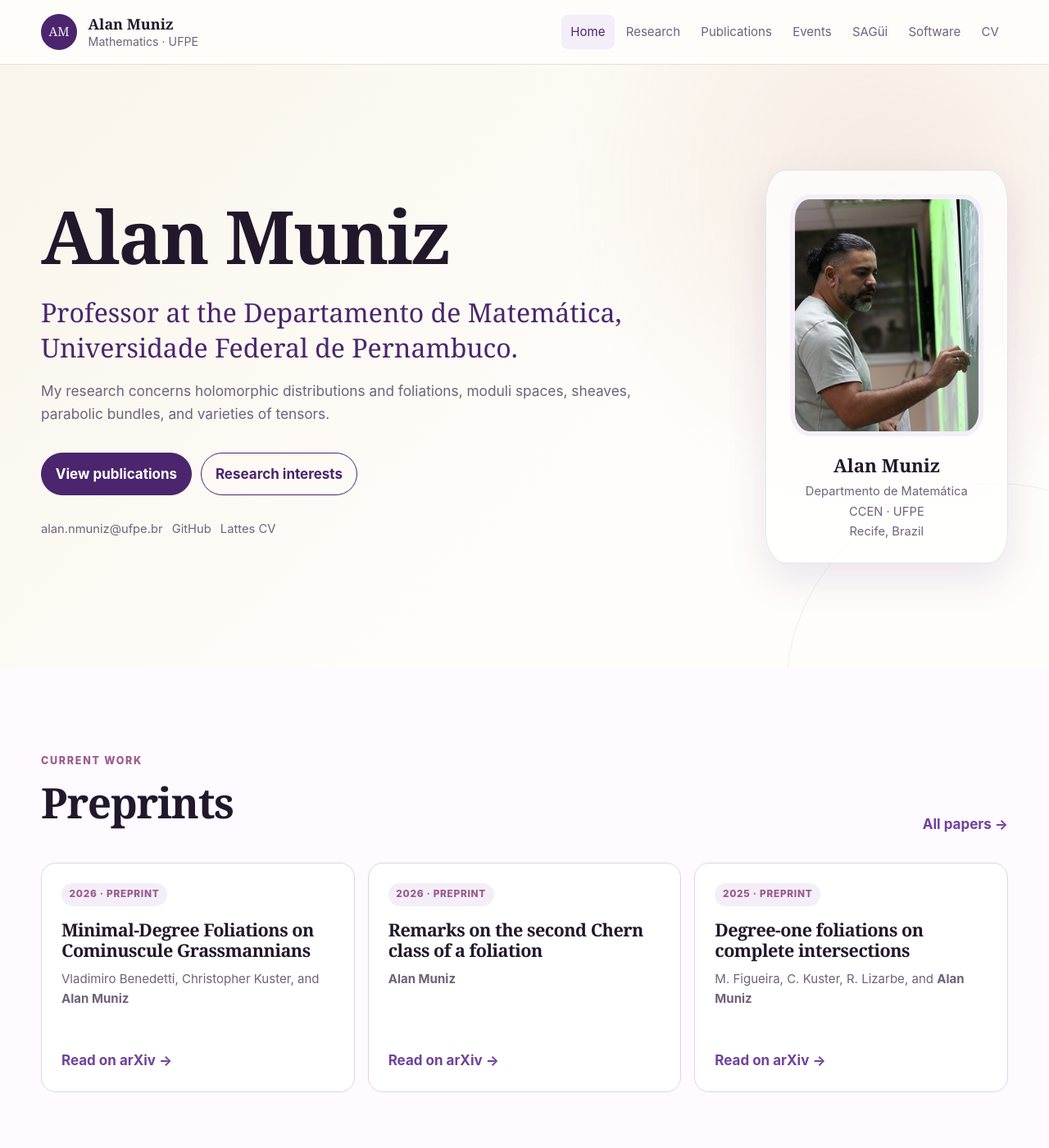
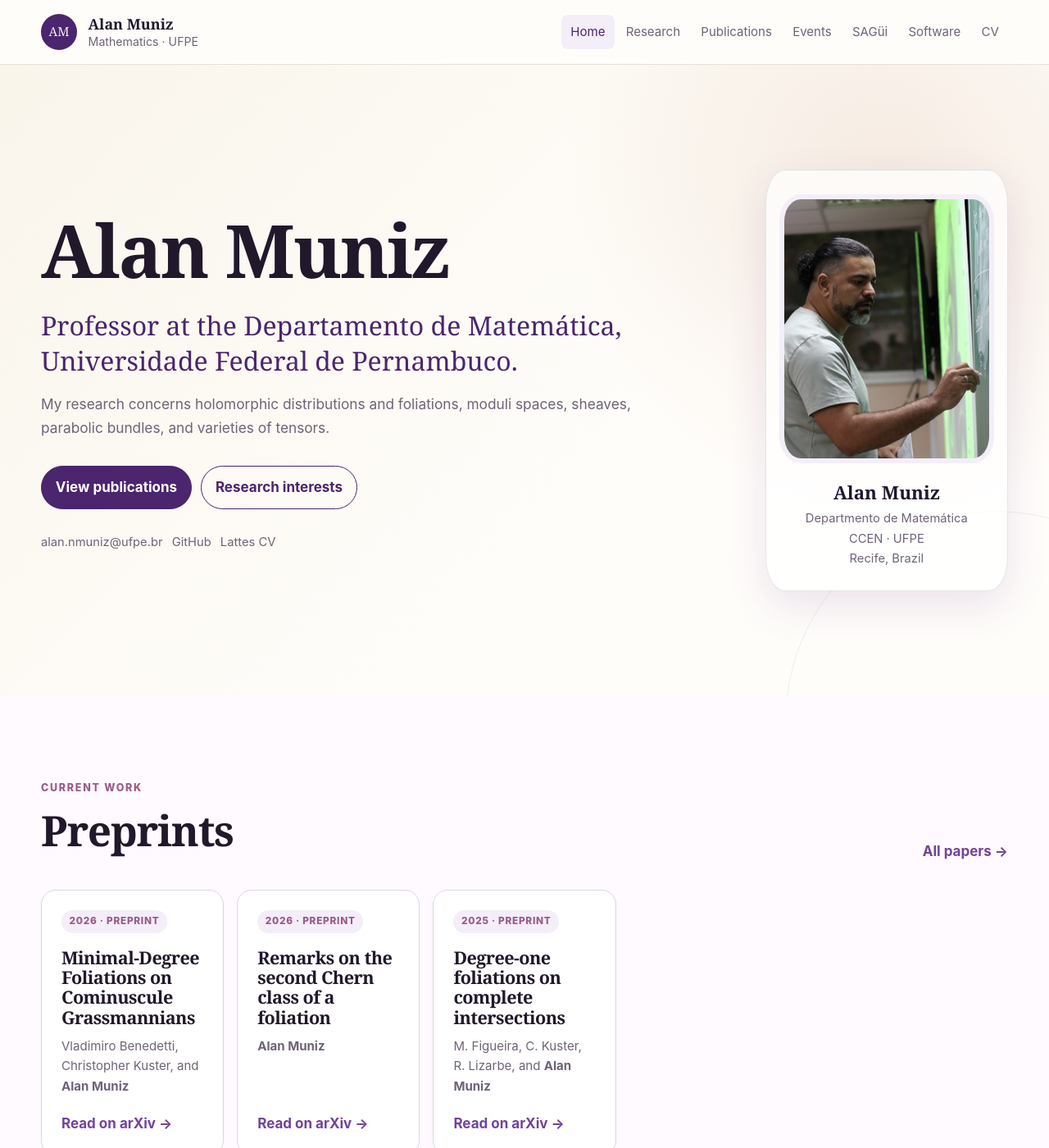
Before and after one commit to alannmuniz/alannmuniz.github.io, a Jekyll site: the page built from index.md, in a window 1280 px wide and 1400 px high. Shown: the whole window at 82% size. Built offline with Jekyll 4.4.1, drawn with Linux system fonts in a browser that asks for light colours.

Commit message:
Update style.css

```diff
--- a/assets/css/style.css
+++ b/assets/css/style.css
@@ -250,7 +250,7 @@ ul, ol { padding-left: 1.35rem; }
 }
 
 .profile-card img {
-  width: 90%;
+  width: 100%;
   height: auto;
   margin: 0.8rem auto 0;
   object-fit: cover;
@@ -291,7 +291,7 @@ ul, ol { padding-left: 1.35rem; }
 
 .card-grid {
   display: grid;
-  grid-template-columns: repeat(3, minmax(0, 1fr));
+  grid-template-columns: repeat(5, minmax(0, 1fr));
   gap: 1rem;
 }
 
```
